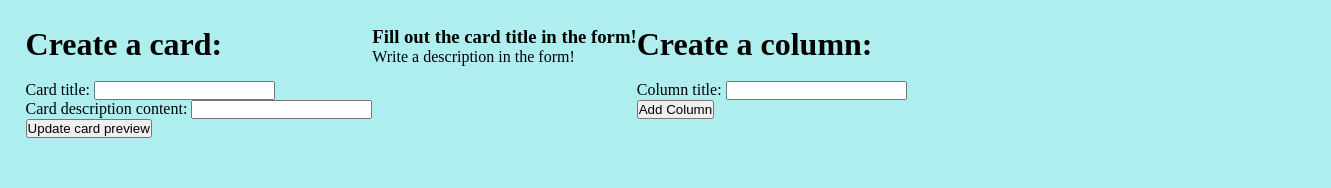
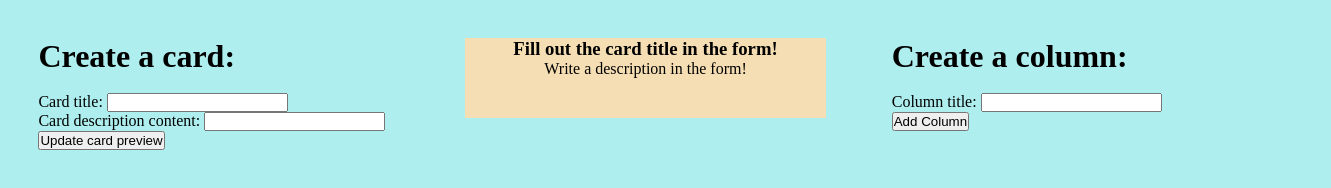
Before and after one commit to jeevanng/trello_clone_website, a plain HTML site: page index.html in a window 1280 px wide. Shown: the whole page, 1331 px wide, since content can reach past the window. Drawn offline with Linux system fonts and the light colour scheme; a script that the page names is missing.

Commit message:
added more styling in css

```diff
--- a/style.css
+++ b/style.css
@@ -29,3 +29,46 @@ body {
     display: flex;
     height: 10dvh;
 }
+
+/* Styling the column/card row so that it has space to show it's content */
+.displayRow {
+    margin: 0;
+    display: flex;
+    height: 70dvh;
+    padding: 1%;
+}
+
+/* All columns inside the formRow will have spacing and a default size */
+.formRow > .column {
+    width: 50dvw;
+    padding: 1dvw;
+    margin: 0;
+}
+
+.trelloColumn {
+    width: 33%;
+    background-color: grey;
+    min-height: 80%;
+    /* Allows the column to resize when you drop box into column and take max-content as the height */
+    height: max-content;
+    margin: 1%;
+}
+
+/* All trello cards, even the one in the preview section that does not exist inside a column*/
+.trelloCard {
+    background-color: darkgoldenrod;
+    width: 90%;
+    height: 10dvh;
+    text-align: center;
+    margin: 0;
+}
+
+/* Trello cards that exist inside a column */
+.trelloColumn > .trelloCard {
+    margin: 5%;
+}
+
+/* Style the card in the preview section */
+#cardPreview {
+    background-color: wheat;
+}
```
